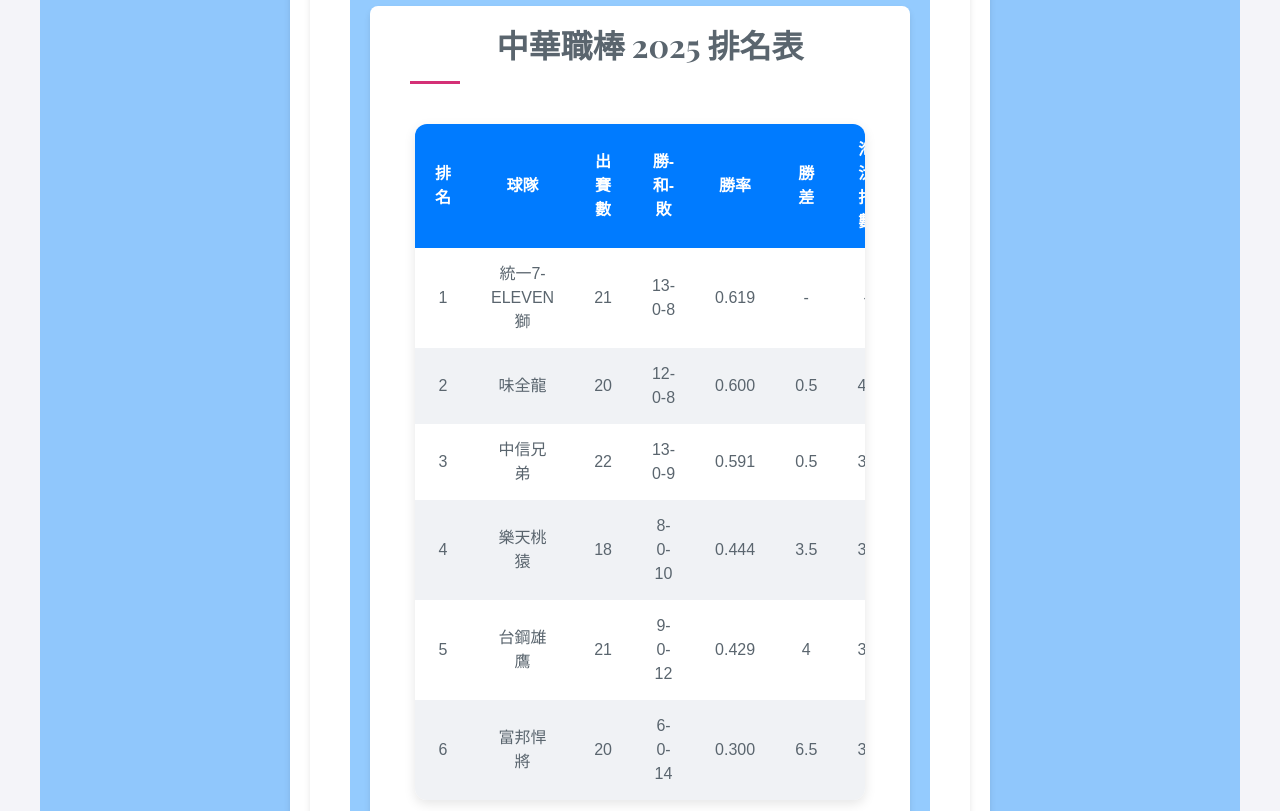
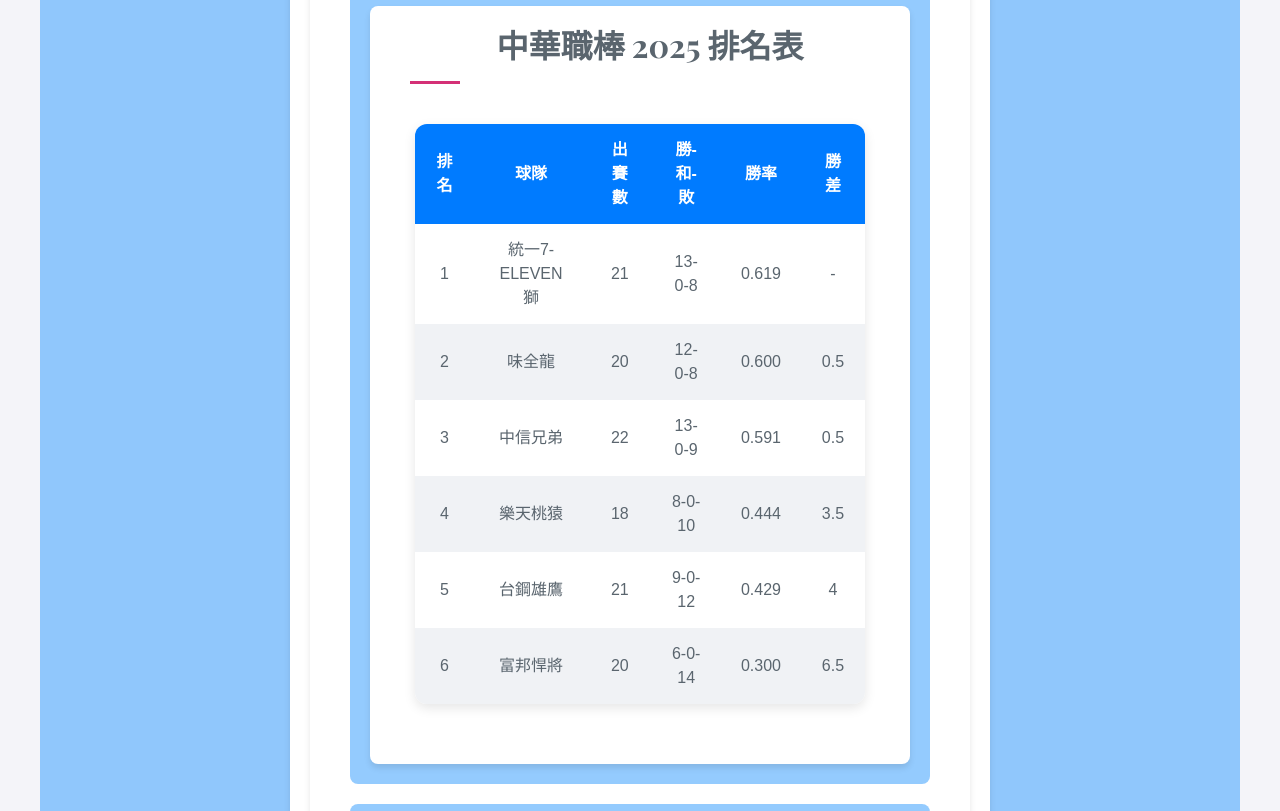
Before and after one commit to jia1751/life, a plain HTML site: page index.html in a window 1280 px wide. Shown: the part 940-1751 px from the top of the page. Drawn offline with nearby package versions, Linux system fonts and the light colour scheme; a web font is replaced by a local one.

Commit message:
Add files via upload

```diff
--- a/index.html
+++ b/index.html
@@ -257,7 +257,7 @@
                   <th>勝-和-敗</th>
                   <th>勝率</th>
                   <th>勝差</th>
-                  <th>淘汰指數</th>
+
                 </tr>
               </thead>
               <tbody>
@@ -268,7 +268,7 @@
                   <td>13-0-8</td>
                   <td>0.619</td>
                   <td>-</td>
-                  <td>-</td>
+
                 </tr>
                 <tr>
                   <td>2</td>
@@ -277,7 +277,7 @@
                   <td>12-0-8</td>
                   <td>0.600</td>
                   <td>0.5</td>
-                  <td>40</td>
+
                 </tr>
                 <tr>
                   <td>3</td>
@@ -286,7 +286,7 @@
                   <td>13-0-9</td>
                   <td>0.591</td>
                   <td>0.5</td>
-                  <td>39</td>
+
                 </tr>
                 <tr>
                   <td>4</td>
@@ -295,7 +295,7 @@
                   <td>8-0-10</td>
                   <td>0.444</td>
                   <td>3.5</td>
-                  <td>38</td>
+
                 </tr>
                 <tr>
                   <td>5</td>
@@ -304,7 +304,7 @@
                   <td>9-0-12</td>
                   <td>0.429</td>
                   <td>4</td>
-                  <td>36</td>
+
                 </tr>
                 <tr>
                   <td>6</td>
@@ -313,7 +313,7 @@
                   <td>6-0-14</td>
                   <td>0.300</td>
                   <td>6.5</td>
-                  <td>34</td>
+
                 </tr>
               </tbody>
             </table>
```
